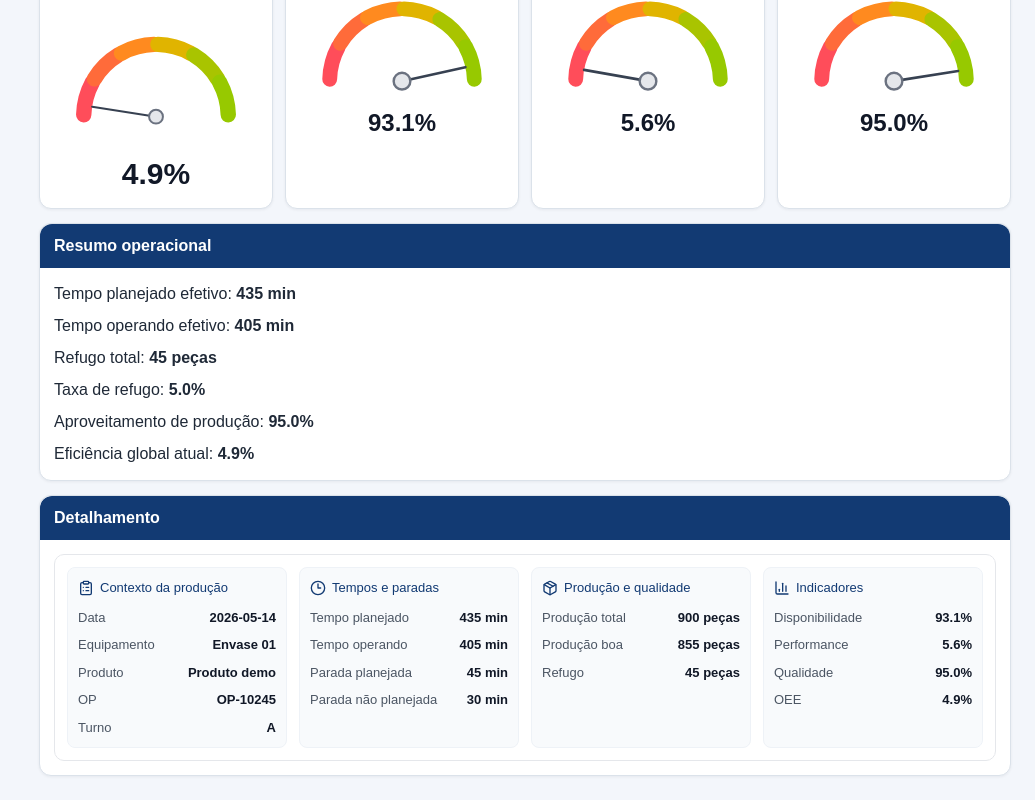
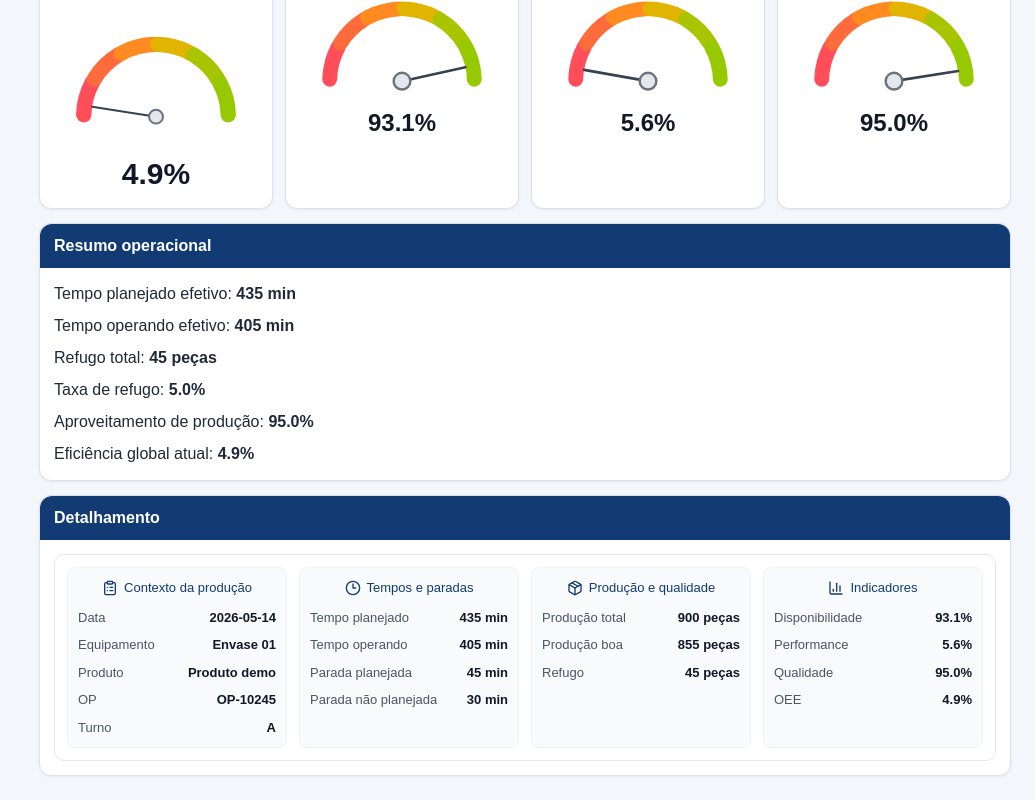
Before and after one commit to ArthurEngProduto/SIGO-Portal-de-Produ-o, a Next.js app: page /ferramentas/oee in a window 1280 px wide. Shown: the part 1008-1808 px from the top of the page, without its empty margins (245-1280 px from the left). Built offline with nearby package versions, Linux system fonts and the light colour scheme.

Commit message:
Centraliza subtítulos do detalhamento OEE

```diff
--- a/components/oee/OeeDetailTable.tsx
+++ b/components/oee/OeeDetailTable.tsx
@@ -73,7 +73,7 @@ export default function OeeDetailTable({ rows }: Props) {
             <div style={{ display: "grid", gridTemplateColumns: "repeat(auto-fit, minmax(210px, 1fr))", gap: 12 }}>
               {groups.map((group) => (
                 <section key={group.title} style={{ border: "1px solid #eef2f7", borderRadius: 8, padding: 10, background: "#f8fafc" }}>
-                  <h4 style={{ margin: "0 0 10px", fontSize: 13, color: "#123a73", display: "flex", alignItems: "center", gap: 6 }}>
+                  <h4 style={{ margin: "0 0 10px", fontSize: 13, color: "#123a73", display: "flex", alignItems: "center", justifyContent: "center", gap: 6, textAlign: "center" }}>
                     <group.icon size={16} color="#123a73" />
                     <span>{group.title}</span>
                   </h4>
```
